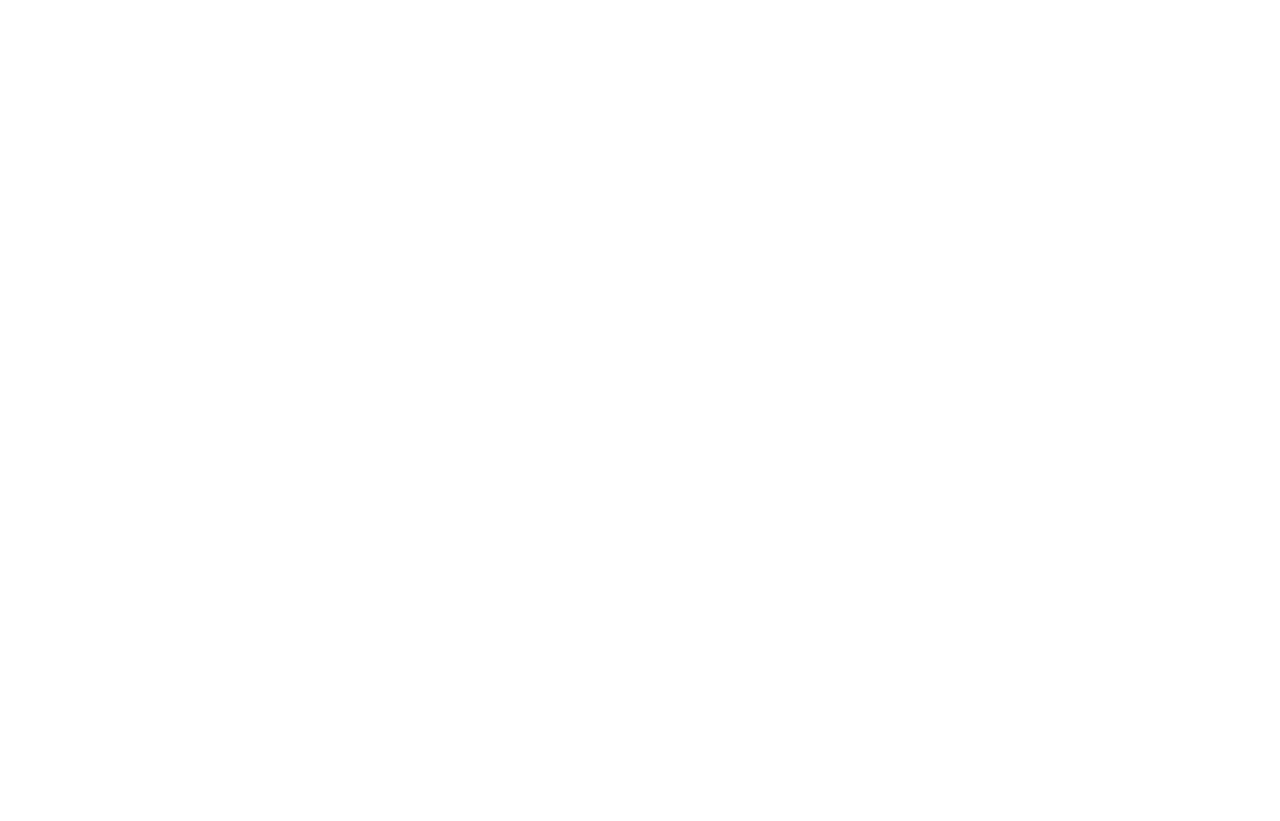
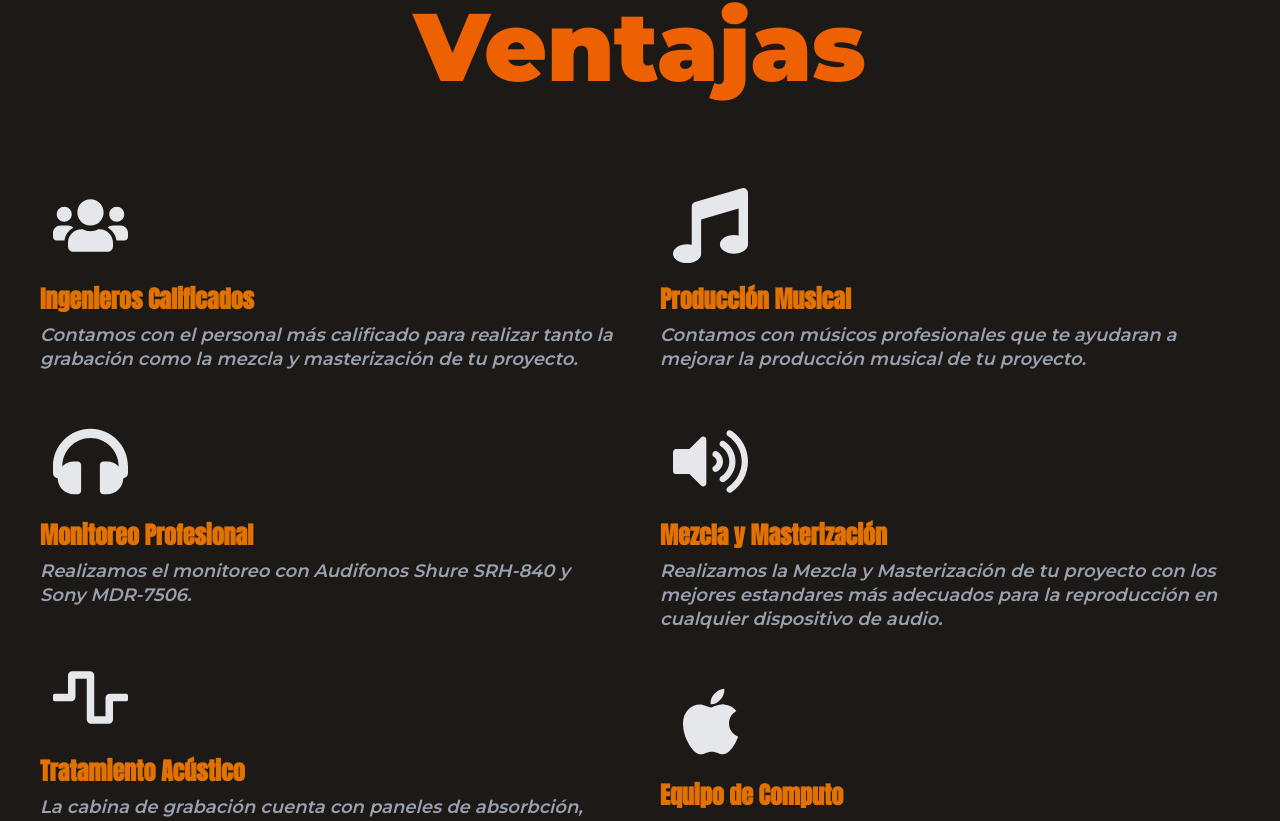
Before and after one commit to qbixmex/omega-records-2025, a Next.js app: page / in a window 1280 px wide. Shown: the part 1960-2781 px from the top of the page. Before the commit the page ends 1879 px from the top, so only its background shows below. Built offline with nearby package versions, Linux system fonts and the light colour scheme.

Commit message:
Features Section

```diff
--- /dev/null
+++ b/src/app/components/home/features/data.ts
@@ -0,0 +1,55 @@
+import {
+  FaUsers as UsersIcon,
+  FaHeadphones as HeadphonesIcon,
+  FaWaveSquare as WaveSquareIcon,
+  FaMusic as MusicIcon,
+  FaVolumeUp as VolumeUpIcon,
+  FaApple as AppleIcon,
+} from "react-icons/fa";
+import { IconType } from "react-icons/lib";
+
+export type Feature = {
+  id: string;
+  title: string;
+  description: string;
+  icon: IconType;
+};
+
+export const features: Feature[] = [
+  {
+    id: 'b20bc36a-734b-465d-9bdc-26f7f78aa884',
+    title: 'Ingenieros Calificados',
+    description: 'Contamos con el personal más calificado para realizar tanto la grabación como la mezcla y masterización de tu proyecto.',
+    icon: UsersIcon,
+  },
+  {
+    id: '22f2905e-3aa3-4333-bebe-b04d329fcb26',
+    title: 'Monitoreo Profesional',
+    description: 'Realizamos el monitoreo con Audifonos Shure SRH-840 y Sony MDR-7506.',
+    icon: HeadphonesIcon,
+  },
+  {
+    id: 'd253b7b2-9bd8-491f-bddc-2f9ca5ed23ea',
+    title: 'Tratamiento Acústico',
+    description: 'La cabina de grabación cuenta con paneles de absorbción, difusores acústicos y piso laminado.',
+    icon: WaveSquareIcon,
+  },
+  {
+    id: '707194ff-ba31-4ae2-9903-33b65a4f5e6',
+    title: 'Producción Musical',
+    description: 'Contamos con músicos profesionales que te ayudaran a mejorar la producción musical de tu proyecto.',
+    icon: MusicIcon,
+  },
+  {
+    id: '19f46f32-5478-4948-8ff4-ca1fd3712ac7',
+    title: 'Mezcla y Masterización',
+    description: 'Realizamos la Mezcla y Masterización de tu proyecto con los mejores estandares más adecuados para la reproducción en cualquier dispositivo de audio.',
+    icon: VolumeUpIcon,
+  },
+  {
+    id: 'c2d53700-7c71-443c-8257-c8e2d753e1da',
+    title: 'Equipo de Computo',
+    description: 'Contamos con equipo de computo de la marca Apple tanto para grabación de estudio y hardware de alta calidad para grabación en vivo.',
+    icon: AppleIcon,
+  },
+];
--- /dev/null
+++ b/src/app/components/home/features/features.component.tsx
@@ -0,0 +1,59 @@
+import { features } from './data';
+import styles from './styles.module.css';
+import Image from 'next/image';
+
+export const Features = () => {
+  const leftFeatures = features.slice(0, 3);
+  const rightFeatures = features.slice(3, 6);
+
+  return (
+    <section className={styles.features}>
+      <h2 className={styles.title}>Ventajas</h2>
+
+      <section className={styles.grid}>
+        <div className={styles.featuresContainer}>
+          {
+            leftFeatures.map((feature) => (
+              <div key={feature.id} className={styles.feature}>
+                <div className={styles.featureIconContainer}>
+                  <feature.icon className={styles.featureIcon} />
+                </div>
+                <div>
+                  <h3 className={styles.featureTitle}>{feature.title}</h3>
+                  <p className={styles.featureDescription}>{feature.description}</p>
+                </div>
+              </div>
+            ))
+          }
+        </div>
+        <picture className={styles.featuresImageContainer}>
+          <Image
+            src="/images/misc/guitar-amplifier.png"
+            alt="Guitarra y Amplificador"
+            width={768}
+            height={768}
+            className={styles.featuresImage}
+            priority
+          />
+        </picture>
+        <div className={styles.featuresContainer}>
+          {
+            rightFeatures.map((feature) => (
+              <div key={feature.id} className={styles.feature}>
+                <div className={styles.featureIconContainer}>
+                  <feature.icon className={styles.featureIcon} />
+                </div>
+                <div>
+                  <h3 className={styles.featureTitle}>{feature.title}</h3>
+                  <p className={styles.featureDescription}>{feature.description}</p>
+                </div>
+              </div>
+            ))
+          }
+        </div>
+      </section>
+    </section>
+  );
+};
+
+export default Features;
--- /dev/null
+++ b/src/app/components/home/features/styles.module.css
@@ -0,0 +1,46 @@
+@reference '../../../globals.css';
+
+.features {
+  @apply min-h-[100vh] px-5 lg:px-10 py-20 bg-stone-900 grid content-center;
+}
+
+.title {
+  @apply text-8xl font-black mb-20 text-primary/90 text-center;
+}
+
+.grid {
+  @apply grid grid-cols-1 md:grid-cols-2 2xl:grid-cols-[1fr_minmax(320px,512px)_1fr] md:gap-10;
+}
+
+.featuresImageContainer {
+  @apply hidden 2xl:block;
+}
+
+.featuresImage {
+ @apply w-full brightness-80;
+}
+
+.featuresContainer {
+  @apply relative flex flex-col gap-10;
+}
+
+.feature {
+  @apply grid grid-cols-[100px_minmax(100,_1fr)] gap-2 self-start;
+}
+
+.featureIconContainer {
+  @apply size-[100px] flex items-center justify-center self-center;
+}
+
+.featureIcon {
+  @apply size-[75px] text-gray-200;
+}
+
+.featureTitle {
+  font-family: var(--font-anton);
+  @apply text-2xl text-amber-600 font-bold tracking-[1.8] mb-2;
+}
+
+.featureDescription {
+  @apply text-gray-400 text-lg leading-6 italic font-semibold text-pretty;
+}
--- a/src/app/page.tsx
+++ b/src/app/page.tsx
@@ -1,12 +1,14 @@
 import PublicLayout from "./(public)/public.layout";
 import Hero from "./components/home/hero/hero.component";
 import Services from "./components/home/services/services.component";
+import Features from "./components/home/features/features.component";
 
 const HomePage = () => {
   return (
     <PublicLayout>
       <Hero />
       <Services />
+      <Features />
     </PublicLayout>
   );
 };
```
Also changed, not shown: public/images/misc/guitar-amplifier.png (added).
